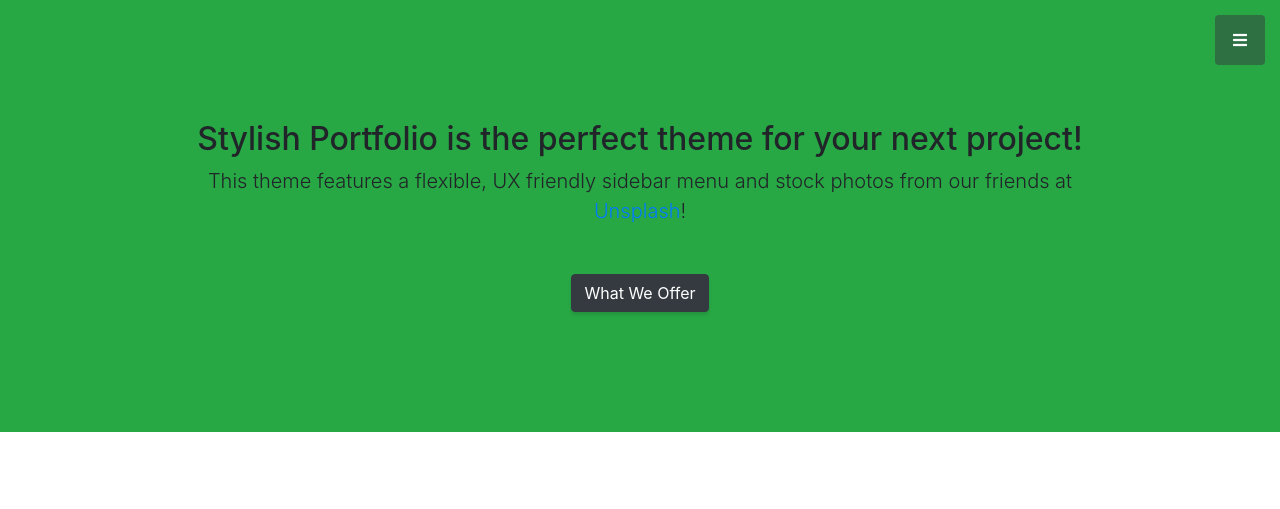
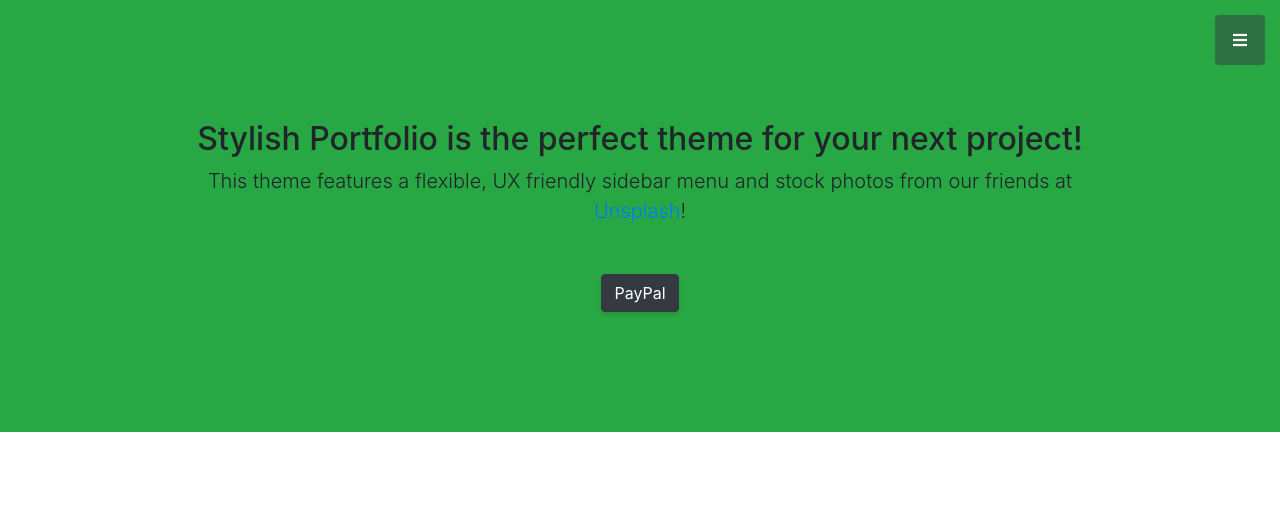
Before and after one commit to GuinnesOriginal/LibroPorCastillo, a website with bundled scripts: page vestibulo.html in a window 1280 px wide. Shown: the top 509 px of the page. Built offline with nearby package versions, Linux system fonts and the light colour scheme.

Commit message:
Update vestibulo.html

```diff
--- a/vestibulo.html
+++ b/vestibulo.html
@@ -55,7 +55,7 @@
             <h2>Stylish Portfolio is the perfect theme for your next project!</h2>
             <p class="lead mb-5">This theme features a flexible, UX friendly sidebar menu and stock photos from our friends at
               <a href="https://unsplash.com/">Unsplash</a>!</p>
-            <a class="btn btn-dark btn-xl js-scroll-trigger" href="#services">What We Offer</a>
+            <a class="btn btn-dark btn-xl js-scroll-trigger" href="#services">PayPal</a>
           </div>
         </div>
       </div>
```
